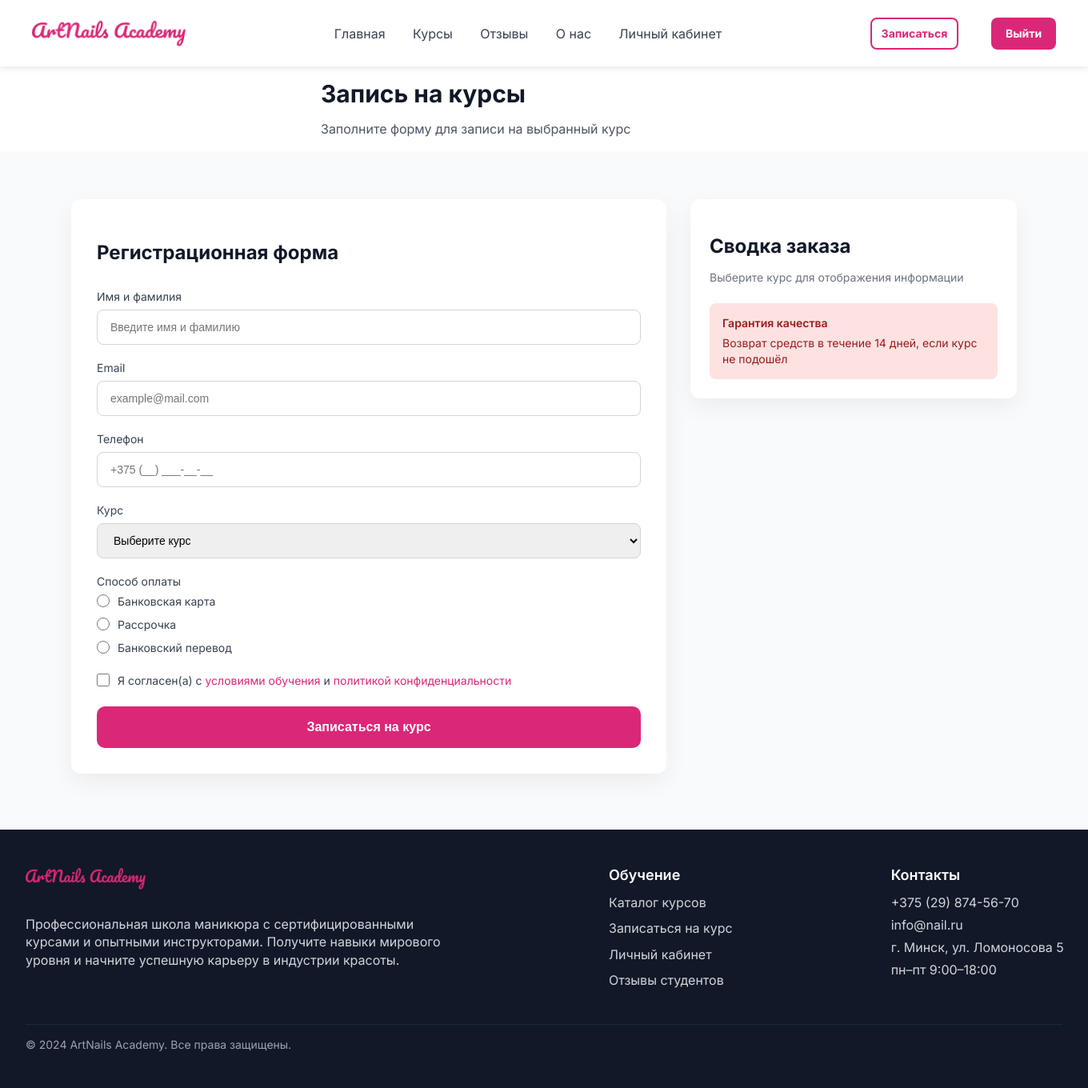
After one commit to Pollmoriy/ArtNails_Academy, a Flask app: page /enroll in a window 1360 px wide. The commit adds this page. Shown: the whole page at 80% size. Run offline with Flask 3, Linux system fonts and the light colour scheme; the visitor is signed in with stand-in values (Sample User, id 1); parts of the project's set-up code (start-up, migrations or seed data) failed here and were passed over.

Commit message:
Вид формы для записи

```diff
--- a/app/__init__.py
+++ b/app/__init__.py
@@ -25,7 +25,9 @@ def create_app():
     from app.routes.about import about_bp
     from app.routes.catalog import catalog_bp
     from app.routes.course_desk import course_desk_bp
+    from app.routes.enroll import enroll_bp
 
+    app.register_blueprint(enroll_bp)
     app.register_blueprint(course_desk_bp)
     app.register_blueprint(auth_bp)
     app.register_blueprint(main_bp)
--- /dev/null
+++ b/app/routes/enroll.py
@@ -0,0 +1,11 @@
+from flask import Blueprint, render_template
+
+enroll_bp = Blueprint(
+    'enroll',
+    __name__,
+    template_folder='../templates'
+)
+
+@enroll_bp.route('/enroll')
+def enroll_page():
+    return render_template('enroll.html')
--- /dev/null
+++ b/app/static/css/enroll.css
@@ -0,0 +1,224 @@
+/* =========================
+   Общие стили
+   ========================= */
+
+body {
+    margin: 0;
+    font-family: 'Inter', sans-serif;
+    background: #F9FAFB;
+}
+
+/* =========================
+   Верхний блок
+   ========================= */
+
+.enroll-header {
+    background: #FFFFFF;
+    height: 109px;
+    display: flex;
+    margin-top: 80px;
+    align-items: center;
+}
+
+.enroll-header-inner {
+    margin-left: 401px;
+}
+
+.enroll-header h1 {
+    font-weight: 700;
+    font-size: 30px;
+    color: #111827;
+    margin: 0 0 16px 0;
+}
+
+.enroll-header p {
+    font-size: 16px;
+    color: #4B5563;
+    margin: 0;
+}
+
+/* =========================
+   Основная сетка
+   ========================= */
+
+.enroll-page {
+    display: flex;
+    justify-content: center;
+    gap: 30px;
+    padding: 60px 0 70px;
+}
+
+/* =========================
+   Форма
+   ========================= */
+
+.enroll-form {
+    width: 680px;
+    background: #FFFFFF;
+    border-radius: 12px;
+    padding: 32px;
+    box-shadow: 0 10px 30px rgba(0, 0, 0, 0.06);
+}
+
+.enroll-form h2 {
+    font-weight: 700;
+    font-size: 24px;
+    color: #111827;
+    margin-bottom: 32px;
+}
+
+.form-group {
+    margin-bottom: 20px;
+}
+
+.form-group label {
+    display: block;
+    font-weight: 500;
+    font-size: 14px;
+    color: #374151;
+    margin-bottom: 8px;
+}
+
+.enroll-form input,
+.enroll-form select {
+    width: 100%;
+    height: 44px;
+    padding: 0 16px;
+    font-size: 14px;
+    border: 1px solid #D1D5DB;
+    border-radius: 8px;
+    box-sizing: border-box;
+}
+
+.enroll-form input:focus,
+.enroll-form select:focus {
+    outline: none;
+    border-color: #DB2777;
+    box-shadow: 0 0 0 3px rgba(219, 39, 119, 0.15);
+}
+
+/* =========================
+   Радио-кнопки
+   ========================= */
+
+.option-row {
+    display: flex;
+    align-items: center; /* ВАЖНО: центрирование */
+    gap: 10px;
+    margin-bottom: 12px;
+}
+
+.option-row input {
+    width: 16px;
+    height: 16px;
+    accent-color: #DB2777;
+    margin: 0;
+}
+
+.option-row label {
+    font-size: 14px;
+    font-weight: 500;
+    color: #374151;
+    margin: 0;
+    cursor: pointer;
+}
+
+/* =========================
+   Чекбокс
+   ========================= */
+
+.agreement {
+    display: flex;
+    align-items: center; /* ровно по центру */
+    gap: 10px;
+    margin: 24px 0;
+}
+
+.agreement input {
+    width: 16px;
+    height: 16px;
+    accent-color: #DB2777;
+    margin: 0;
+}
+
+.agreement label {
+    font-size: 14px;
+    font-weight: 500;
+    color: #374151;
+}
+
+.agreement a {
+    color: #DB2777;
+    text-decoration: none;
+}
+
+.agreement a:hover {
+    text-decoration: underline;
+}
+
+/* =========================
+   Кнопка
+   ========================= */
+
+.submit-btn {
+    width: 100%;
+    height: 52px;
+    background: #DB2777;
+    color: #FFFFFF;
+    font-size: 16px;
+    font-weight: 600;
+    border: none;
+    border-radius: 10px;
+    cursor: pointer;
+    transition: background 0.25s ease;
+}
+
+.submit-btn:hover {
+    background: #BE185D;
+}
+
+/* =========================
+   Сводка заказа
+   ========================= */
+
+.order-summary {
+    width: 360px;
+    background: #FFFFFF;
+    border-radius: 12px;
+    padding: 24px;
+    height: fit-content;
+    box-shadow: 0 10px 30px rgba(0, 0, 0, 0.06);
+}
+
+.order-summary h2 {
+    font-size: 24px;
+    font-weight: 700;
+    color: #111827;
+    margin-bottom: 16px;
+}
+
+.summary-placeholder {
+    font-size: 14px;
+    color: #6B7280;
+    margin-bottom: 24px;
+}
+
+/* Гарантия */
+.guarantee-box {
+    background: #FEE2E2;
+    border-radius: 8px;
+    padding: 16px;
+}
+
+.guarantee-box strong {
+    display: block;
+    font-size: 14px;
+    font-weight: 600;
+    color: #991B1B;
+    margin-bottom: 6px;
+}
+
+.guarantee-box span {
+    font-size: 14px;
+    color: #991B1B;
+}
--- /dev/null
+++ b/app/static/js/enroll.js
@@ -0,0 +1,27 @@
+document.addEventListener('DOMContentLoaded', () => {
+    const courseSelect = document.querySelector('.enroll-form select');
+    const summaryBlock = document.querySelector('.order-summary');
+
+    courseSelect.addEventListener('change', () => {
+        const selectedCourse = courseSelect.value;
+
+        summaryBlock.innerHTML = `
+            <h3 class="summary-title">Сводка заказа</h3>
+
+            <div class="summary-item">
+                <span class="summary-label">Курс:</span>
+                <span class="summary-value">${selectedCourse}</span>
+            </div>
+
+            <div class="summary-item">
+                <span class="summary-label">Стоимость:</span>
+                <span class="summary-value">500 BYN</span>
+            </div>
+
+            <div class="order-guarantee">
+                <strong>Гарантия качества</strong>
+                <p>Возврат средств в течение 14 дней, если курс не подошёл</p>
+            </div>
+        `;
+    });
+});
--- a/app/templates/base.html
+++ b/app/templates/base.html
@@ -11,6 +11,7 @@
     <!-- 🔹 Дополнительные стили страницы -->
     {% block extra_css %}
     <link rel="stylesheet" href="{{ url_for('static', filename='css/course_details.css') }}">
+    <link rel="stylesheet" href="{{ url_for('static', filename='css/enroll.css') }}">
     {% endblock %}
 
 
--- /dev/null
+++ b/app/templates/enroll.html
@@ -0,0 +1,107 @@
+{% extends "base.html" %}
+
+{% block title %}Запись на курсы | ArtNails Academy{% endblock %}
+
+{% block content %}
+
+<!-- Верхний белый блок -->
+<section class="enroll-header">
+    <div class="enroll-header-inner">
+        <h1>Запись на курсы</h1>
+        <p>Заполните форму для записи на выбранный курс</p>
+    </div>
+</section>
+
+<!-- Основной контент -->
+<section class="enroll-page">
+
+    <!-- Форма -->
+    <form class="enroll-form">
+
+        <h2>Регистрационная форма</h2>
+
+        <div class="form-group">
+            <label>Имя и фамилия</label>
+            <input type="text" placeholder="Введите имя и фамилию">
+        </div>
+
+        <div class="form-group">
+            <label>Email</label>
+            <input type="email" placeholder="example@mail.com">
+        </div>
+
+        <div class="form-group">
+            <label>Телефон</label>
+            <input type="tel" placeholder="+375 (__) ___-__-__">
+        </div>
+
+        <div class="form-group">
+            <label>Курс</label>
+            <select>
+                <option selected disabled>Выберите курс</option>
+                {% for course in courses %}
+                    <option>{{ course.title }}</option>
+                {% endfor %}
+            </select>
+        </div>
+
+        <div class="form-group">
+            <label>Способ оплаты</label>
+
+            <div class="option-row">
+                <input type="radio" name="payment" id="card">
+                <label for="card">Банковская карта</label>
+            </div>
+
+            <div class="option-row">
+                <input type="radio" name="payment" id="installment">
+                <label for="installment">Рассрочка</label>
+            </div>
+
+            <div class="option-row">
+                <input type="radio" name="payment" id="transfer">
+                <label for="transfer">Банковский перевод</label>
+            </div>
+        </div>
+
+        <div class="agreement">
+            <input type="checkbox" id="agree">
+            <label for="agree">
+                Я согласен(а) с
+                <a href="#">условиями обучения</a>
+                и
+                <a href="#">политикой конфиденциальности</a>
+            </label>
+        </div>
+
+        <button type="submit" class="submit-btn">
+            Записаться на курс
+        </button>
+
+    </form>
+
+    <!-- Сводка заказа -->
+    <aside class="order-summary">
+
+        <h2>Сводка заказа</h2>
+
+        <p class="summary-placeholder">
+            Выберите курс для отображения информации
+        </p>
+
+        <div class="guarantee-box">
+            <strong>Гарантия качества</strong>
+            <span>
+                Возврат средств в течение 14 дней, если курс не подошёл
+            </span>
+        </div>
+
+    </aside>
+
+</section>
+
+
+
+<script src="{{ url_for('static', filename='js/enroll.js') }}"></script>
+
+{% endblock %}
```
